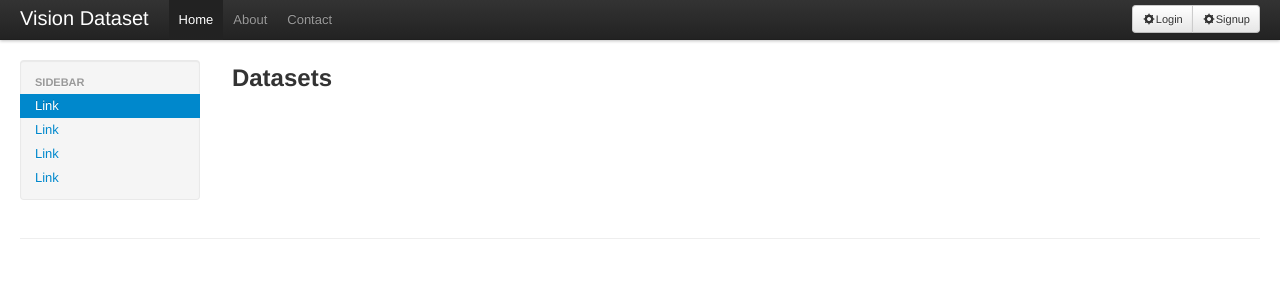
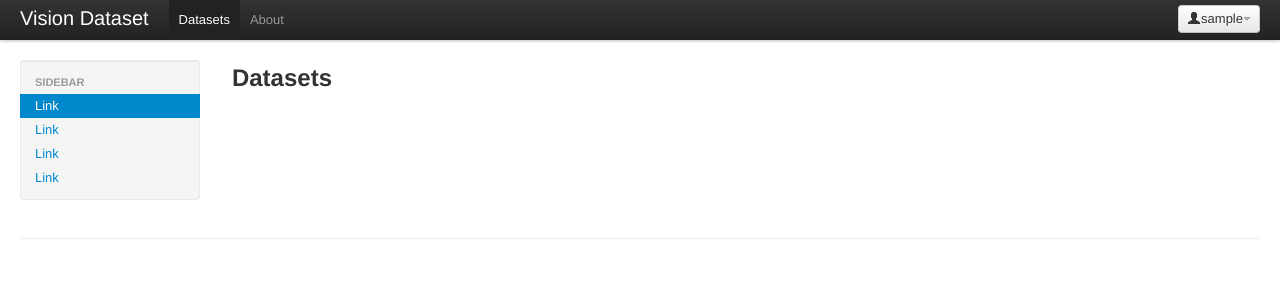
Before and after one commit to rafaelolg/visiondataset, a Django app: page /dataset/ in a window 1280 px wide. Shown: the top 300 px of the page. Run offline with Django 3.2, Linux system fonts and the light colour scheme; the visitor is signed in with stand-in values (Sample User, id 1); data that the repository does not hold is empty; some libraries are stand-ins or nearby versions.

Commit message:
redireciona para o lugar certo.

```diff
--- a/visiondataset/base/templates/base.html
+++ b/visiondataset/base/templates/base.html
@@ -44,29 +44,27 @@
             <span class="icon-bar"></span>
           </a>
           <a class="brand" href="#">Vision Dataset</a>
-          {% if is_logged_in %}T
+          {% if user.is_authenticated %}
               <div class="btn-group pull-right">
                   <a class="btn dropdown-toggle" data-toggle="dropdown" href="#">
-                  <i class="icon-user"></i> Username <span class="caret"></span>
+                      <i class="icon-user"></i>{{user.username}}<span class="caret"></span>
                   </a>
                   <ul class="dropdown-menu">
-                  <li><a href="#">Profile</a></li>
+                      <li><a href="{% url userena_profile_detail user.username %}">Profile</a></li>
                       <li class="divider"></li>
-                  <li><a href="#">Sign Out</a></li>
+                      <li><a href="{% url userena_signout%}">Sign Out</a></li>
                   </ul>
               </div>
           {%else%}
           <div class="btn-group pull-right">
-          <a href="{%url userena_signin%}" class="btn btn-small"><i class="icon-cog"></i>Login</a>
-          <a href="{%url userena_signup%}" class="btn btn-small"><i
-                  class="icon-cog"></i>Signup</a>
+              <a href="{%url userena_signin%}?next=/dataset/" class="btn btn-small"><i class="icon-cog"></i>Login</a>
+              <a href="{%url userena_signup%}?next=/dataset/" class="btn btn-small"><i class="icon-cog"></i>Signup</a>
           </div>
           {%endif%}
           <div class="nav-collapse">
             <ul class="nav">
-              <li class="active"><a href="#">Home</a></li>
+                <li class="active"><a href="{%url dataset_list%}">Datasets</a></li>
               <li><a href="#about">About</a></li>
-              <li><a href="#contact">Contact</a></li>
             </ul>
           </div><!--/.nav-collapse -->
         </div>
--- a/visiondataset/settings/base.py
+++ b/visiondataset/settings/base.py
@@ -217,4 +217,6 @@ SECRET_KEY = '9sbj=it#)$exj3w5!hqtq*^$^se-(1=ywov-b*v_r3!eoufa=h'
 LOGIN_REDIRECT_URL = ''
 LOGIN_URL = '/accounts/signin/'
 LOGOUT_URL = '/accounts/signout/'
+LOGIN_REDIRECT_URL='/dataset'
+USERENA_SIGNIN_REDIRECT_URI='/dataset/'
 ANONYMOUS_USER_ID = -1
```
Lines whose indentation alone changed are shown as unchanged.
